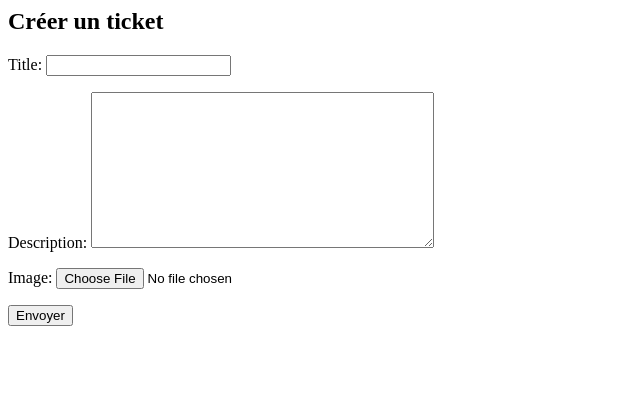
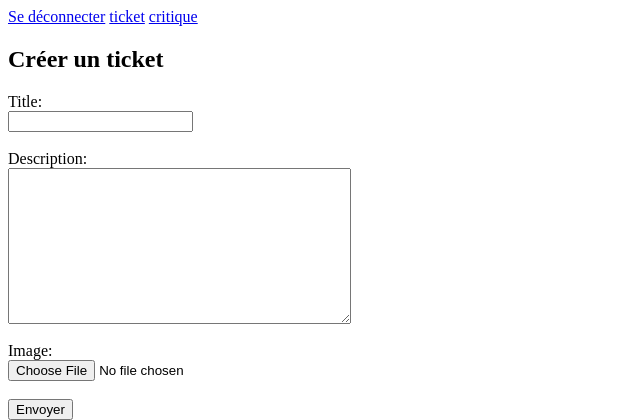
Before and after one commit to VHSR3KorD3R/D-veloppez-une-application-Web-en-utilisant-Django, a Django app: page /create_ticket/ in a window 1280 px wide. Shown: the top 420 px of the page, without its empty margins (0-640 px from the left). Run offline with Django 4.2, Linux system fonts and the light colour scheme; a user stored in the database is signed in.

Commit message:
create review and edit review created

```diff
--- a/LITRevu/LITRevu/admin.py
+++ b/LITRevu/LITRevu/admin.py
@@ -1,8 +1,12 @@
 from django.contrib import admin
 
-from LITRevu.models import Ticket
+from LITRevu.models import Ticket, Review
 
 class TicketAdmin(admin.ModelAdmin):
     list_display = ('title', 'description', 'user', 'image', 'time_created')
 
+class ReviewAdmin(admin.ModelAdmin):
+    list_display = ('ticket','rating', 'headline', 'body', 'user', 'time_created')
+
 admin.site.register(Ticket)
+admin.site.register(Review)
--- a/LITRevu/LITRevu/forms.py
+++ b/LITRevu/LITRevu/forms.py
@@ -10,3 +10,11 @@ class TicketForm(forms.ModelForm):
 
 class DeleteTicketForm(forms.Form):
     delete_ticket = forms.BooleanField(widget=forms.HiddenInput, initial=True)
+
+class ReviewForm(forms.ModelForm):
+    class Meta:
+        model = models.Review
+        fields = ['headline', 'rating', 'body']
+
+class DeleteReviewForm(forms.Form):
+    delete_ticket = forms.BooleanField(widget=forms.HiddenInput, initial=True)
--- a/LITRevu/LITRevu/settings.py
+++ b/LITRevu/LITRevu/settings.py
@@ -129,3 +129,5 @@ AUTH_USER_MODEL = 'authentication.User'
 LOGIN_URL = 'login'
 LOGIN_REDIRECT_URL = 'home'
 LOGOUT_REDIRECT_URL = LOGIN_URL
+MEDIA_URL = '/chemin/'
+MEDIA_ROOT = BASE_DIR.joinpath('chemin/')
--- a/LITRevu/LITRevu/templates/LITRevu/base.html
+++ b/LITRevu/LITRevu/templates/LITRevu/base.html
@@ -6,6 +6,8 @@
     <body>
         <nav>
             <a href="{% url 'logout' %}">Se déconnecter</a>
+            <a href={% url 'ticket_form' %}>ticket</a>
+            <a href={% url 'review_form'%}>critique</a>
         </nav>
         <div class="main"></div>
         {% block content %}{% endblock content %}
--- a/LITRevu/LITRevu/templates/LITRevu/create_ticket.html
+++ b/LITRevu/LITRevu/templates/LITRevu/create_ticket.html
@@ -1,7 +1,16 @@
+{% extends 'LITRevu/base.html' %}
 {% block content %}
     <h2>Créer un ticket</h2>
     <form method="post" enctype="multipart/form-data">
-        {{ticket_form.as_p}}
+        {{ticket_form.title.label}}: <br>
+        {{ticket_form.title}} <br>
+        <br>
+        {{ticket_form.description.label}}: <br>
+        {{ticket_form.description}} <br>
+        <br>
+        {{ticket_form.image.label}}: <br>
+        {{ticket_form.image}} <br>
+        <br>
         {% csrf_token %}
         <button type="submit">Envoyer</button>
     </form>
--- a/LITRevu/LITRevu/templates/LITRevu/home.html
+++ b/LITRevu/LITRevu/templates/LITRevu/home.html
@@ -2,4 +2,5 @@
 {% block content %}
     <h2>test</h2>
     <a href={% url 'ticket_form' %}>ticket</a>
+    <a href={% url 'review_form'%}>critique</a>
 {% endblock content %}
--- a/LITRevu/LITRevu/urls.py
+++ b/LITRevu/LITRevu/urls.py
@@ -17,6 +17,8 @@ Including another URLconf
 from django.contrib import admin
 from django.urls import path
 from django.contrib.auth.views import LoginView, LogoutView
+from django.conf import settings
+from django.conf.urls.static import static
 
 import authentication.views
 import LITRevu.views
@@ -32,4 +34,10 @@ urlpatterns = [
     path('signup/', authentication.views.signup_page, name='signup'),
     path("create_ticket/", LITRevu.views.ticket_form, name="ticket_form"),
     path('ticket/<int:ticket_id>/edit', LITRevu.views.edit_ticket, name='edit_ticket'),
+    path('create_review/', LITRevu.views.review_form, name="review_form"),
+    path('review/<int:review_id>/edit', LITRevu.views.edit_review, name='edit_review'),
 ]
+
+if settings.DEBUG:
+    urlpatterns += static(
+        settings.MEDIA_URL, document_root=settings.MEDIA_ROOT)
--- a/LITRevu/LITRevu/views.py
+++ b/LITRevu/LITRevu/views.py
@@ -48,3 +48,47 @@ def edit_ticket(request, ticket_id):
         'delete_form': delete_form,
     }
     return render(request, 'LITRevu/edit_ticket.html', context=context)
+
+@login_required
+def review_form(request):
+    ticket_form = forms.TicketForm()
+    review_form = forms.ReviewForm()
+    if request.method == 'POST':
+        ticket_form = forms.TicketForm(request.POST, request.FILES)
+        review_form = forms.ReviewForm(request.POST)
+        if all([review_form.is_valid(), ticket_form.is_valid()]):
+            review = review_form.save(commit=False)
+            ticket = ticket_form.save(commit=False)
+            ticket.user = request.user
+            review.user = request.user
+            ticket.save()
+            review.ticket = ticket
+            review.save()
+    context = {
+        'review_form': review_form,
+        'ticket_form': ticket_form,
+    }
+    return render(request, 'LITRevu/create_review.html', context=context)
+
+@login_required
+def edit_review(request, review_id):
+    review = get_object_or_404(models.Review, id=review_id)
+    edit_form = forms.TicketForm(instance=review)
+    delete_form = forms.DeleteReviewForm()
+    if request.method == 'POST':
+        if 'edit_review' in request.POST:
+            edit_form = forms.TicketForm(request.POST, instance=review)
+            if edit_form.is_valid():
+                edit_form.save()
+                return redirect('home')
+        if 'delete_review' in request.POST:
+            delete_form = forms.DeleteTicketForm(request.POST)
+            if delete_form.is_valid():
+                review.delete()
+                return redirect('home')
+    context = {
+        'ticket': review.ticket,
+        'edit_form': edit_form,
+        'delete_form': delete_form,
+    }
+    return render(request, 'LITRevu/edit_review.html', context=context)
```
Also changed, not shown: LITRevu/LITRevu/templates/LITRevu/create_review.html (added, +30 -0 lines), LITRevu/LITRevu/templates/LITRevu/edit_review.html (added, +10 -0 lines), LITRevu/chemin/images/16004298163529_P5.png (added), LITRevu/db.sqlite3.
